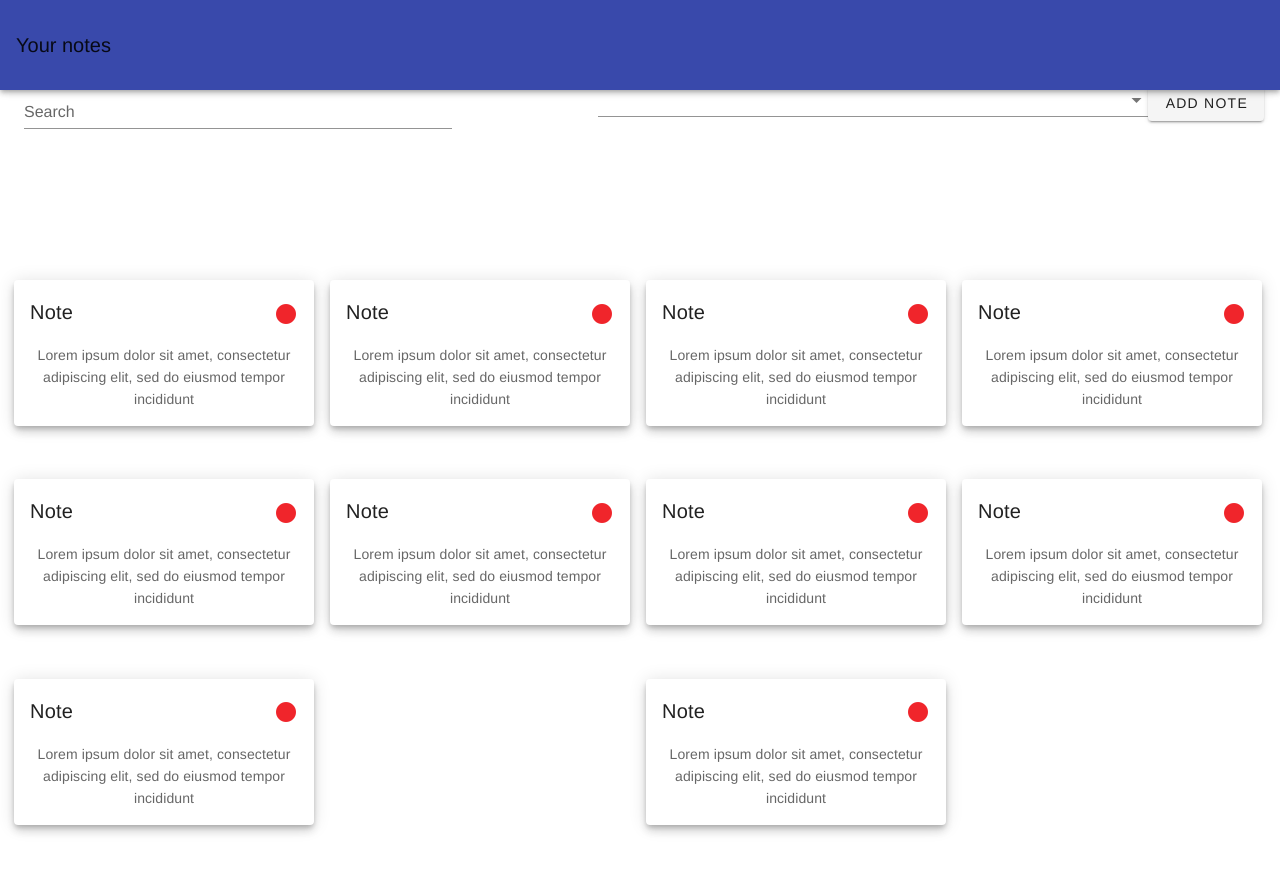
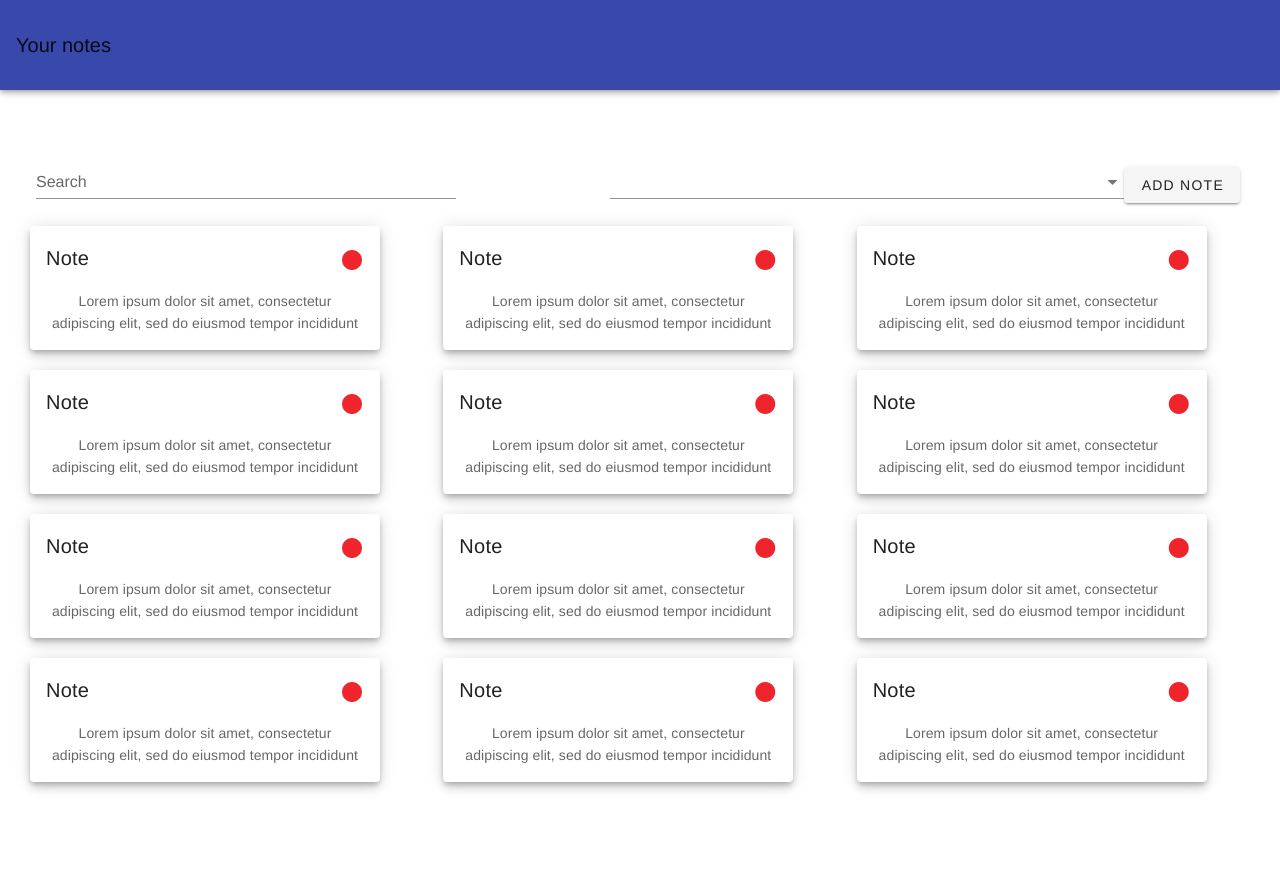
Before and after one commit to Tynianov/notes_frontend, a Vue app: page / in a window 1280 px wide. Built offline with nearby package versions, Linux system fonts and the light colour scheme; no server answers.

Commit message:
add changes on dashboard

```diff
--- a/src/components/dashboard/Dashboard.vue
+++ b/src/components/dashboard/Dashboard.vue
@@ -1,11 +1,15 @@
 <template>
     <v-app>
+        <v-content>
+            <v-container fluid>
                 <v-app-bar app height="90"
                     color="indigo darken-1"
                 >
                     <v-toolbar-title>Your notes</v-toolbar-title>
                 </v-app-bar>
-        <v-layout column mt-8>
+                <NoteDialog
+                        v-model="showNotesModal"
+                />
                     <v-layout row wrap justify-space-between ml-2>
                         <v-flex xs12 sm4 ml-4>
                             <v-text-field
@@ -14,36 +18,49 @@
                             >
                             </v-text-field>
                         </v-flex>
-                <v-flex sm6 mr-10>
-                    <v-layout row align-center>
+                        <v-flex sm6 mr-10 row align-center>
                             <v-select
                                 :items="getFilterItems"
                             />
                             <v-btn>Add Note</v-btn>
-                    </v-layout>
                         </v-flex>
                     </v-layout>
-
-            <v-layout row wrap ml-2 mr-2>
-                <v-flex  v-for="i in 10">
-                    <NoteCard/>
+                <v-container grid-list-md fluid>
+                    <v-layout row wrap>
+                        <v-flex  v-for="i in 12">
+                            <NoteCard
+                                :click="openNoteModal"
+                            />
                         </v-flex>
                     </v-layout>
-        </v-layout>
+                </v-container>
+            </v-container>
+        </v-content>
     </v-app>
 </template>
 
 <script>
-    import NoteCard from "@/components/dashboard/NoteCard";
+    import NoteCard from "@/components/dashboard/partials/NoteCard";
+    import NoteDialog from "@/components/dashboard/partials/NoteDialog";
 
     export default {
         name: "Dashboard",
-        components: {NoteCard},
+        components: {NoteCard, NoteDialog},
         data: () => ({
+            showNotesModal: false,
+            notes: [
+                {title: 'title1', text: 'Lorem ipsum dolor sit amet, consectetur',}
+            ]
+
         }),
         computed:{
             getFilterItems(){
                 return ["Red", "Green", "Blue"]
+            }
+        },
+        methods: {
+            openNoteModal(){
+                this.showNotesModal = true;
             }
         }
     }
--- a/src/components/dashboard/NoteCard.vue
+++ b/src/components/dashboard/partials/NoteCard.vue
@@ -2,7 +2,7 @@
     <v-hover  v-slot:default="{ hover }">
         <v-card class="note-card"
             :elevation="hover ? 16 : 6"
-            @click="openNoteModal"
+            @click="click"
         >
             <v-card-title>
                 {{title}}
@@ -33,9 +33,6 @@
             color: '#f0252b'
         }),
         methods: {
-            openNoteModal(){
-                alert('hello')
-            }
         }
     }
 </script>
@@ -43,7 +40,7 @@
 <style scoped>
 .note-card{
     margin: 6px;
-    max-width: 300px;
+    max-width: 350px;
     max-height: 400px;
 }
 </style>
--- /dev/null
+++ b/src/components/dashboard/partials/NoteDialog.vue
@@ -0,0 +1,37 @@
+<template>
+    <v-dialog
+        :value="value"
+        @input="v => $emit('input', v)"
+        width="700"
+        height="600"
+    >
+        <v-card>
+            <v-card-title>
+                <h3>Note title</h3>
+                <v-spacer/>
+
+            </v-card-title>
+            <v-card-text>
+                <p>Some text</p>
+            </v-card-text>
+            <v-card-actions>
+                <v-btn>Done</v-btn>
+                <v-spacer/>
+                <v-btn>Delete</v-btn>
+            </v-card-actions>
+        </v-card>
+    </v-dialog>
+</template>
+
+<script>
+    export default {
+        name: "NoteDialog",
+        props: {
+            value: Boolean,
+        }
+    }
+</script>
+
+<style scoped>
+
+</style>
```
Also changed, not shown: src/components/dashboard/Header.vue (deleted, +0 -15 lines). Lines whose indentation alone changed are shown as unchanged.
